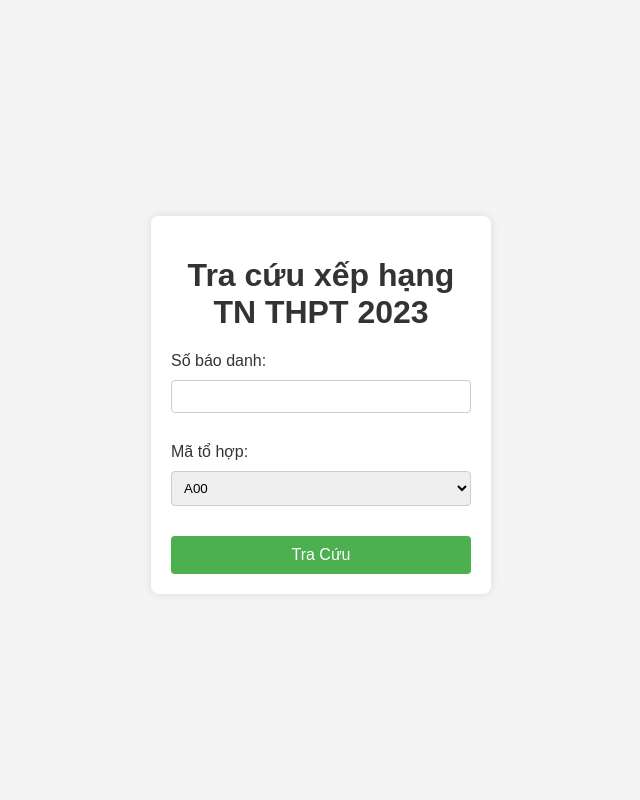
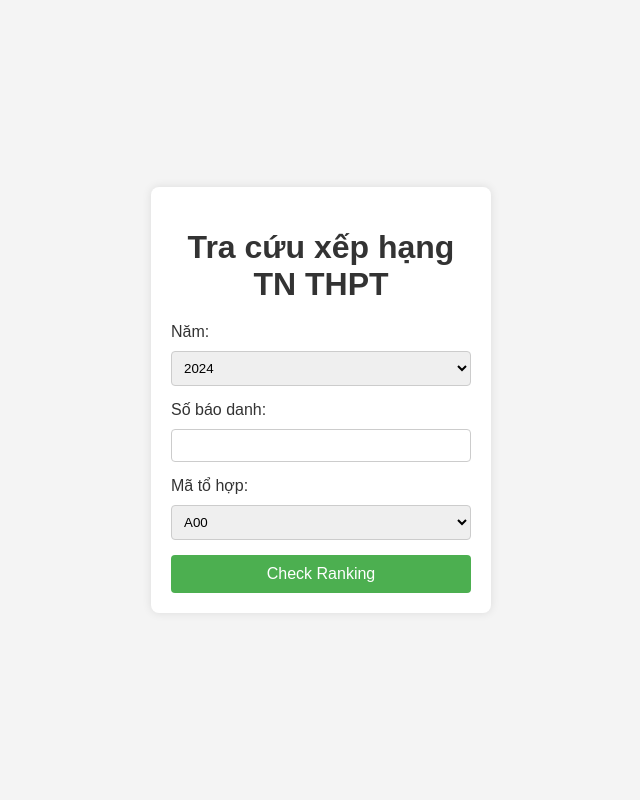
Before and after one commit to cuongnq-hust24/xep-hang-diem-thpt, a Flask app: page / in a window 1280 px wide. Shown: the whole page, without its empty margins (319-959 px from the left). Run offline with Flask 3, Linux system fonts and the light colour scheme; parts of the project's set-up code (start-up, migrations or seed data) failed here and were passed over.

Commit message:
Initial commit

```diff
--- a/app.py
+++ b/app.py
@@ -4,10 +4,15 @@ import numpy as np
 
 app = Flask(__name__)
 
-# Load the data once when the app starts
-data = pd.read_csv('diemthi2023.csv')
 
-def tracuu(student_id, subject_combo):
+def tracuu(student_id, subject_combo, year):
+    if year == 2024:
+        data = pd.read_csv('diemthi2024.csv')
+    elif year == 2023:
+        data = pd.read_csv('diemthi2023.csv')
+    elif year == 2022:
+        data = pd.read_csv('diemthi2022.csv')
+
     ma_tinh = int(str(student_id)[:2]) * 1000000
 
     sorted_toanquoc = data.sort_values(by=subject_combo, ascending=False)
@@ -23,10 +28,11 @@ def tracuu(student_id, subject_combo):
 @app.route('/', methods=['GET', 'POST'])
 def index():
     if request.method == 'POST':
+        year = request.form['year']
         student_id = request.form['student_id']
         subject_combo = request.form['subject_combo']
 
-        ranking = tracuu(int(student_id), subject_combo)
+        ranking = tracuu(int(student_id), subject_combo, int(year))
 
         return render_template('index.html', ranking=ranking, student_id=student_id, subject_combo=subject_combo)
 
--- a/runtime.txt
+++ b/runtime.txt
@@ -1 +1 @@
-python-3.11.9
+python-3.9.19
--- a/static/css/styles.css
+++ b/static/css/styles.css
@@ -6,12 +6,19 @@ body {
     align-items: center;
     height: 100vh;
     margin: 0;
-    flex-direction: column;
+}
+
+.container {
+    display: flex;
+    justify-content: space-between;
+    align-items: flex-start;
+    gap: 20px;
 }
 
 h1 {
     color: #333;
     text-align: center;
+    margin-bottom: 20px;
 }
 
 form, .result-container {
@@ -20,7 +27,6 @@ form, .result-container {
     border-radius: 8px;
     box-shadow: 0 0 10px rgba(0, 0, 0, 0.1);
     width: 300px;
-    margin-top: 10px;
 }
 
 label {
@@ -53,17 +59,11 @@ input[type="submit"]:hover {
     background-color: #45a049;
 }
 
-.form-group {
-    margin-bottom: 15px;
-}
-
 .result-container {
     background-color: #e0f7fa;
     padding: 20px;
     border-radius: 8px;
     box-shadow: 0 0 10px rgba(0, 0, 0, 0.1);
-    width: 300px;
-    margin-top: 20px;
 }
 
 .result-container h2 {
--- a/templates/index.html
+++ b/templates/index.html
@@ -9,16 +9,28 @@
 <body>
     <div class="container">
         <form action="/" method="POST">
-            <h1>Tra cứu xếp hạng TN THPT 2023</h1>
+            <h1>Tra cứu xếp hạng TN THPT</h1>
+
+            <div class="form-group">
+                <label for="year">Năm:</label>
+                <select id="year" name="year" required>
+                    <option value="2024">2024</option>
+                    <option value="2023">2023</option>
+                    <option value="2022">2022</option>
+                </select>
+            </div>
+
             <div class="form-group">
                 <label for="student_id">Số báo danh:</label>
                 <input type="text" id="student_id" name="student_id" required>
             </div>
+
             <div class="form-group">
                 <label for="subject_combo">Mã tổ hợp:</label>
                 <select id="subject_combo" name="subject_combo" required>
                     <option value="A00">A00</option>
                     <option value="A01">A01</option>
+                    <option value="B00">B00</option>
                     <option value="C00">C00</option>
                     <option value="D01">D01</option>
                     <option value="D07">D07</option>
@@ -26,12 +38,14 @@
                     <option value="khxh">khxh</option>
                 </select>
             </div>
-            <input type="submit" value="Tra Cứu">
+
+            <input type="submit" value="Check Ranking">
         </form>
 
         {% if ranking %}
         <div class="result-container">
             <h2>Kết quả xếp hạng</h2>
+            <p><strong>Năm:</strong> {{ year }}</p>
             <p><strong>Số báo danh:</strong> {{ student_id }}</p>
             <p><strong>Mã tổ hợp:</strong> {{ subject_combo }}</p>
             <div class="ranking-result">
```
Also changed, not shown: 2 other files.
